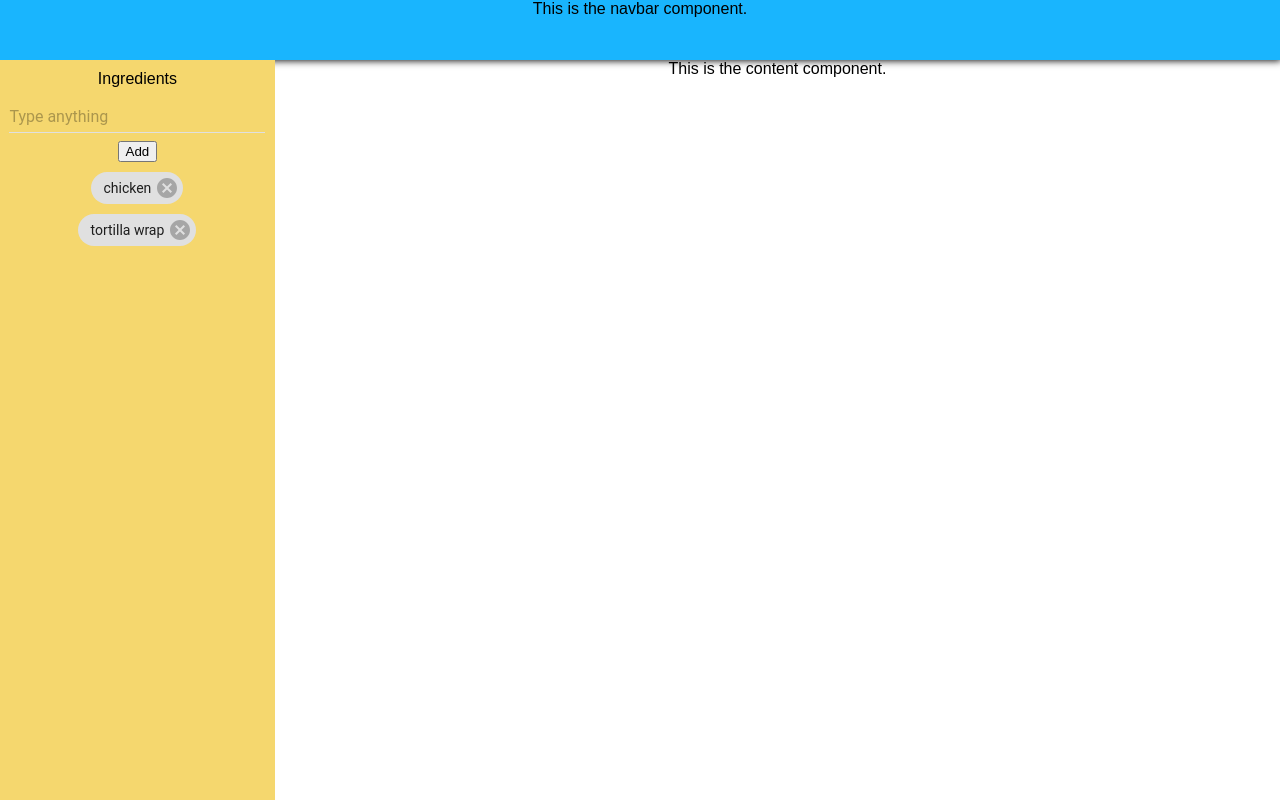
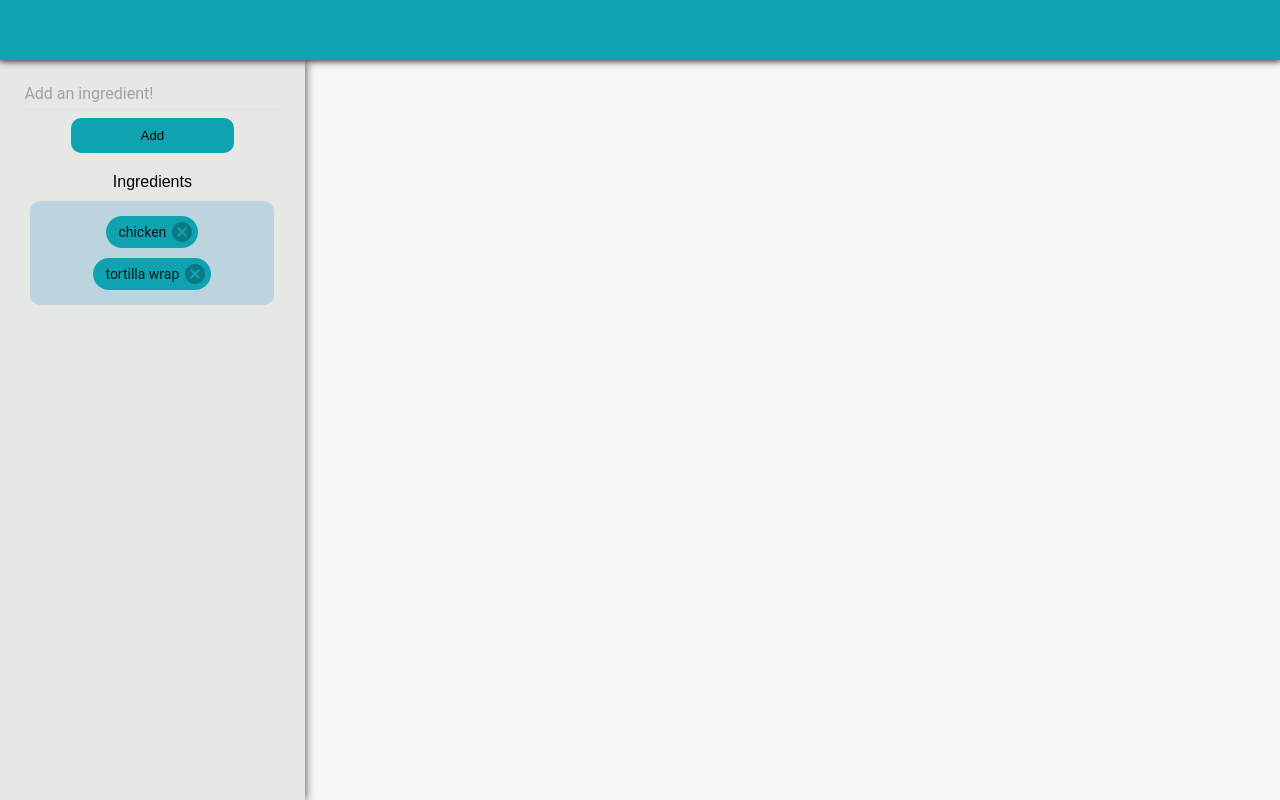
Before and after one commit to MickyDore/RecipeFinder, a React (Create React App) app: page / in a window 1280 px wide. Built offline with nearby package versions, Linux system fonts and the light colour scheme.

Commit message:
Removed redundant code - style changes

```diff
--- a/src/Components/Content.js
+++ b/src/Components/Content.js
@@ -6,7 +6,6 @@ class Content extends Component {
   render() {
     return (
       <div className="contentContainer">
-        <p>This is the content component.</p>
       </div>
     );
   }
--- a/src/Components/Navbar.js
+++ b/src/Components/Navbar.js
@@ -6,7 +6,6 @@ class Navbar extends Component {
   render() {
     return (
       <div className="navbarContainer">
-        <p>This is the navbar component.</p>
       </div>
     );
   }
--- a/src/Components/Sidebar.js
+++ b/src/Components/Sidebar.js
@@ -41,8 +41,6 @@ class Sidebar extends Component {
         ingredientToAdd: ""
       })
     }
-    this.refs[`ingredientInput`].setState({searchText:''});
-    this.refs[`ingredientInput`].focus();
   }
 
   //Remove the ingredient from the list
@@ -56,38 +54,23 @@ class Sidebar extends Component {
   render() {
     return (
       <div className="sidebarContainer">
-        <div className="sidebarTitle">Ingredients</div>
         <div className="sidebarInputSection">
-
-
-          {/*
-            <input
-              className="sidebarIngredientInput"
-              value={this.state.ingredientToAdd}
-              onChange={this.handleIngredientToAddChange}>
-            </input>
-
-            */}
 
           <form onSubmit={this.handleAddIngredient}>
 
-
-          {/*I've just popped the autocomplete function here for now*/}
           <AutoComplete
-            hintText="Type anything"
-            ref='ingredientInput'
+            hintText="Add an ingredient!"
+            filter={AutoComplete.fuzzyFilter}
             dataSource={this.state.allIngredients}
             onUpdateInput={this.handleUpdateIngredient}
-            value={this.state.ingredientToAdd}
+            searchText={this.state.ingredientToAdd}
           />
 
-          <button type="submit">Add</button>
+        <button className="addIngredientButton" type="submit">Add</button>
           </form>
 
-
-
-
         </div>
+        <div className="sidebarTitle">Ingredients</div>
 
         {this.state.ingredients.length > 0 ?
         <div className="sidebarIngredientList">
@@ -95,7 +78,7 @@ class Sidebar extends Component {
             return <div key={index} className="ingredientListItem">
               <Chip
                 onRequestDelete={() => this.handleRemoveIngredient(ingredient)}
-                style={{margin: "5px auto"}}
+                style={{margin: "5px auto", backgroundColor: "#0FA3B1"}}
               >
                 {ingredient}
               </Chip>
--- a/src/Components/Styles/Layout.css
+++ b/src/Components/Styles/Layout.css
@@ -1,3 +1,7 @@
+::-webkit-scrollbar {
+    display: none;
+}
+
 .overallContainer {
   width: 100%;
 }
@@ -5,9 +9,10 @@
 .navbarContainer {
   height: 60px;
   box-sizing: border-box;
-  background-color: #19B5FE;
+  background-color: #0FA3B1;
   box-shadow: 0px 0px 7px 1px #1a1a1a;
-  z-index: 10000000000000000000000000000000000000000000000000;
+  z-index: 3;
+  position: relative;
 }
 
 .infoContainer {
@@ -16,20 +21,22 @@
   box-sizing: border-box;
   display: flex;
   z-index: 1;
-
 }
 
 .sidebarContainer {
-  width: 350px;
+  width: 400px;
   box-sizing: border-box;
-  background-color: #F5D76E;
-  z-index: 1;
+  background-color: #E6E8E6;
+  z-index: 2;
   padding-top: 10px;
+  box-shadow: -2px 0px 10px 1px #1a1a1a;
 }
 
 .contentContainer {
   width: 100%;
   box-sizing: border-box;
+  background-color: #F9F7F3;
+  z-index: 1;
 }
 
 
@@ -39,10 +46,28 @@
 }
 
 .sidebarIngredientList {
-  margin-top: 10px;
+  display: flex;
+  flex-direction: column;
   text-align: center;
+  border-radius: 10px;
+  background-color: #BCD4DE;
+  width: 80%;
+  margin: 10px auto;
+  box-sizing: border-box;
+  padding: 10px 0px;
+  max-height: 300px;
+  overflow-y: auto;
 }
 
-.ingredientListItem {
-  margin-bottom: 10px;
+.sidebarInputSection {
+  margin-bottom: 20px;
 }
+
+.addIngredientButton {
+  border: none;
+  padding: 10px 70px;
+  border-radius: 10px;
+  cursor: pointer;
+  background-color: #0FA3B1;
+  outline: none;
+}
```
